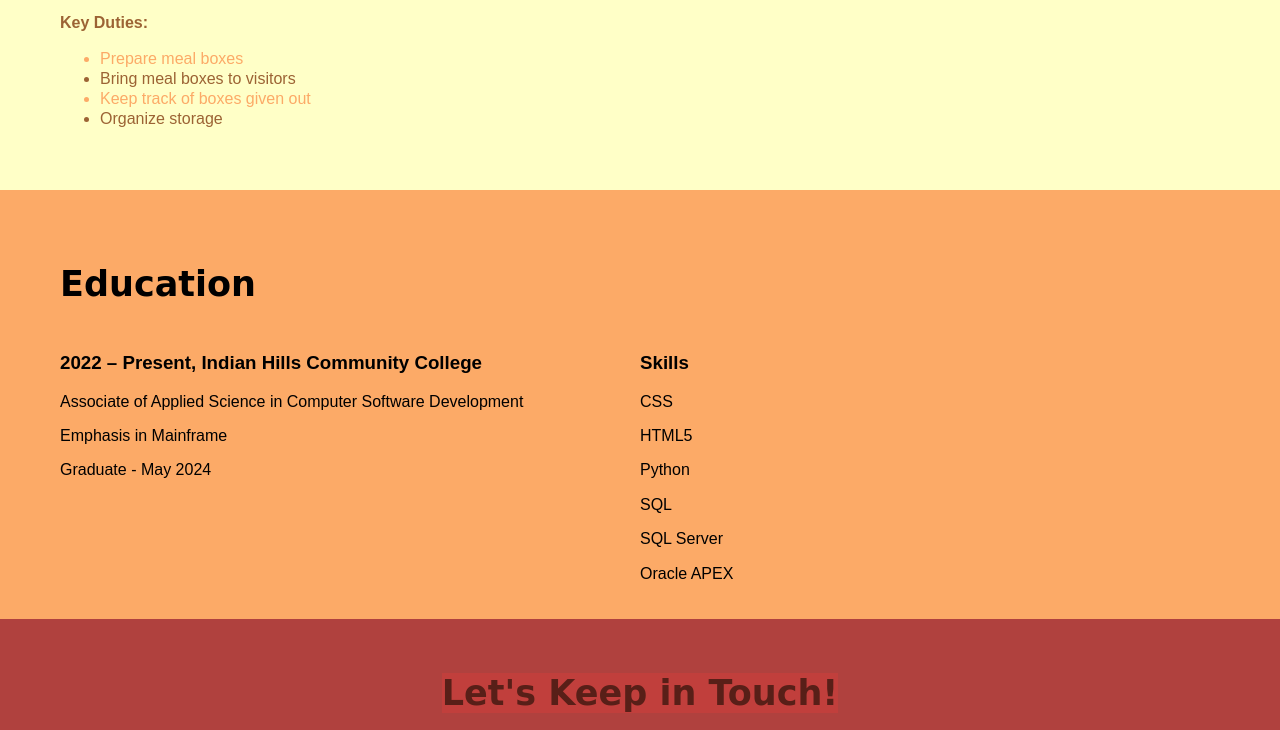
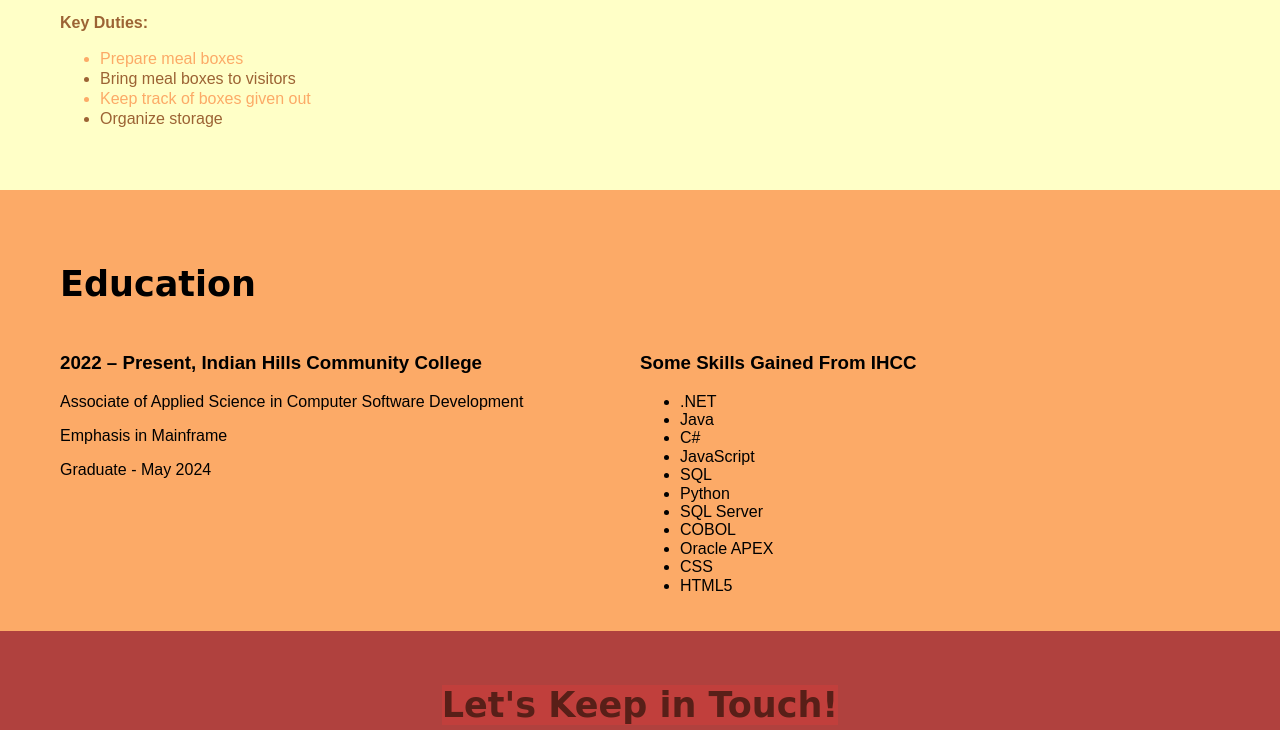
Before and after one commit to RileyFry19/RileyFry19.github.io, a plain HTML site: page index.html in a window 1280 px wide. Shown: the part 1105-1835 px from the top of the page. Drawn offline with Linux system fonts and the light colour scheme; a web font is replaced by a local one.

Commit message:
Updated index.html 2nd

```diff
--- a/index.html
+++ b/index.html
@@ -36,7 +36,7 @@
                 <!-- Job Details: copy this whole block to add more jobs -->
                 <h3>Sales Associate</h3>
                 <p>Dollar General</p>
-                <p>07/2023 - 03/2024</p>
+                <p>2023 - Present</p>
 
                 <!-- Add as many paragraphs as you need. -->
                 <p>As a Dollar General employee, it's my job to ensure a good shopping experience for our customers. I do this by abiding by the key duties I maintain listed below.</p>
@@ -101,13 +101,20 @@
                 </div>
                 <!-- School details: copy this whole block to add more schools. -->
                 <div class="col2 pad">
-                    <h3>Skills</h3>
-                    <p>CSS</p>
-                    <p>HTML5</p>
-                    <p>Python</p>
-                    <p>SQL</p>
-                    <p>SQL Server</p>
-                    <p>Oracle APEX</p>
+                    <h3>Some Skills Gained From IHCC</h3>
+                    <ul>
+                        <li>.NET</li>
+                        <li>Java</li>
+                        <li>C#</li>
+                        <li>JavaScript</li>
+                        <li>SQL</li>
+                        <li>Python</li>
+                        <li>SQL Server</li>
+                        <li>COBOL</li>
+                        <li>Oracle APEX</li>
+                        <li>CSS</li>
+                        <li>HTML5</li>
+                    </ul>
                 </div>
                 <!-- End of school details. -->
             </div>
```
